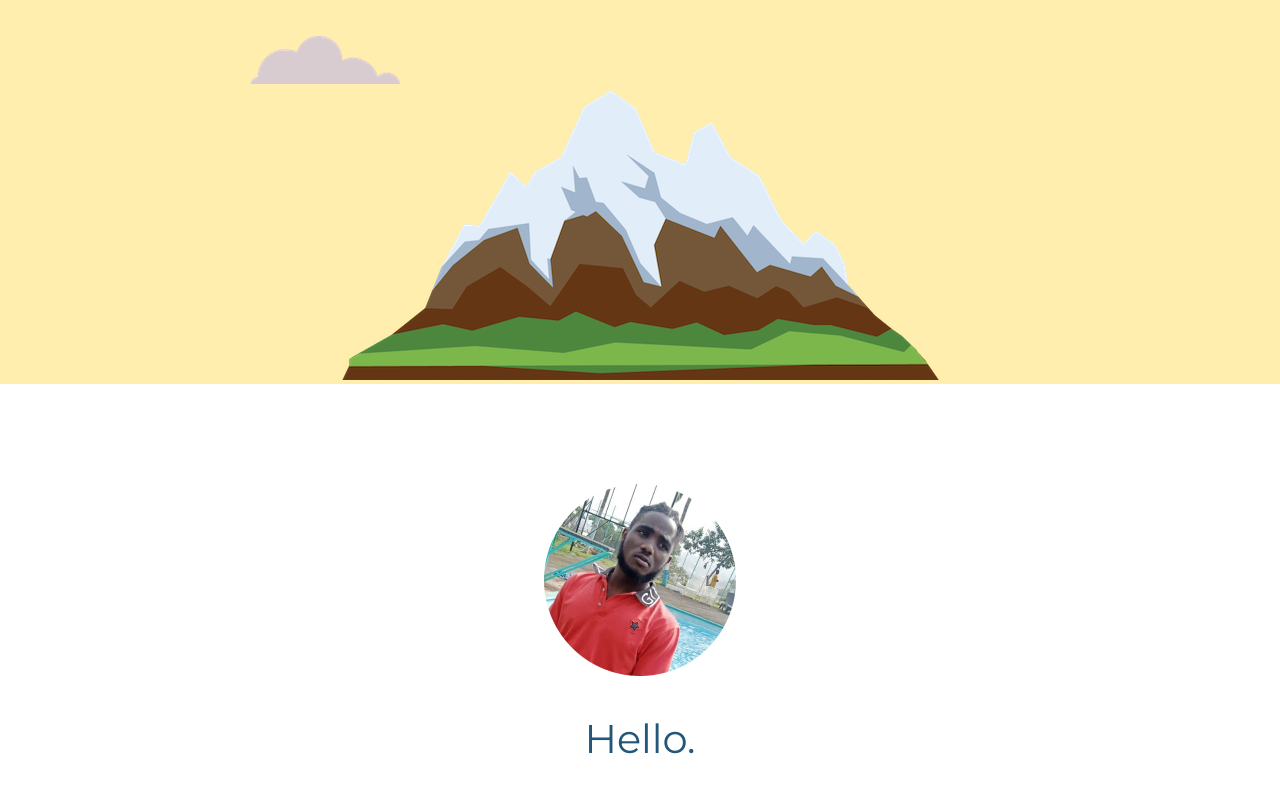
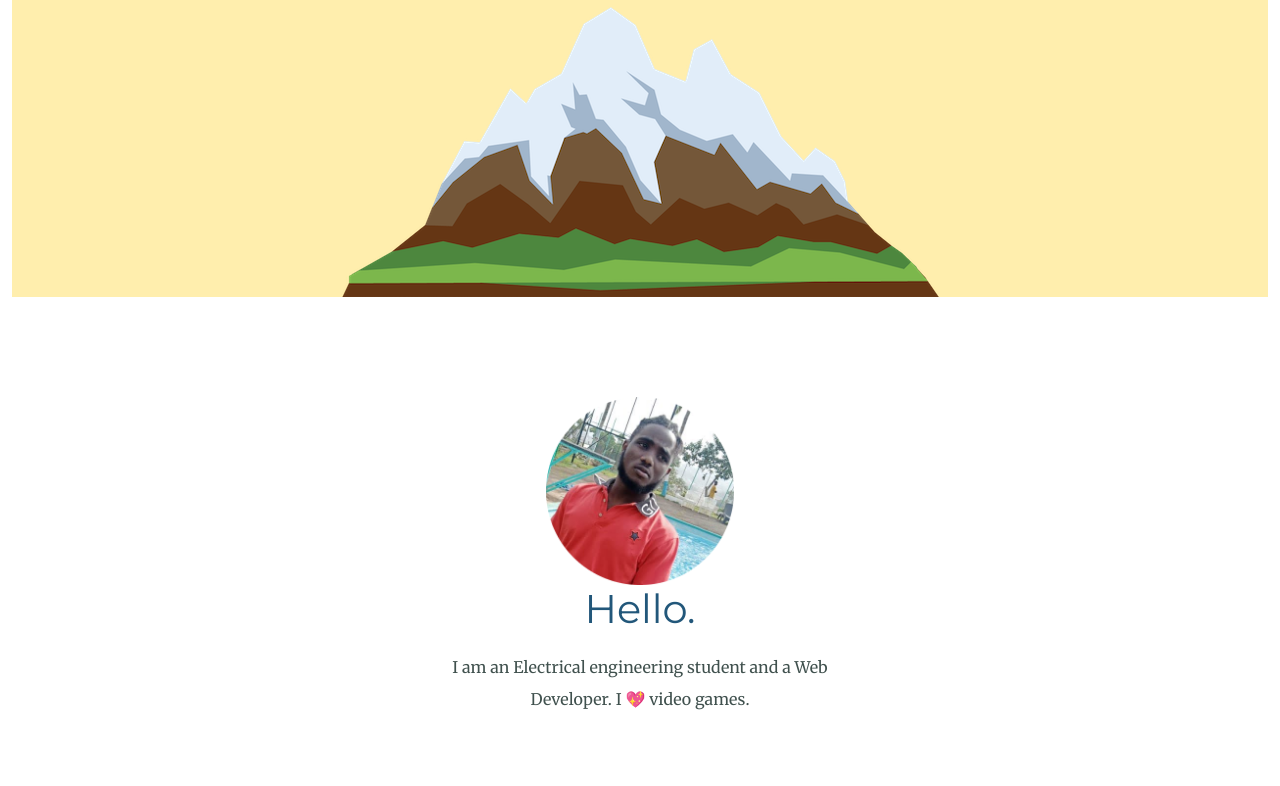
Before and after one commit to TOP-J/jessy.github.io, a plain HTML site: page index.html in a window 1280 px wide. Shown: the part 384-1170 px from the top of the page. Drawn offline with nearby package versions, Linux system fonts and the light colour scheme.

Commit message:
1 update

```diff
--- a/index.html
+++ b/index.html
@@ -4,12 +4,15 @@
 <head>
   <meta charset="utf-8">
   <title>NKEH JESSY</title>
+  <!-- CSS only -->
+<link href="https://cdn.jsdelivr.net/npm/bootstrap@5.2.0-beta1/dist/css/bootstrap.min.css" rel="stylesheet" integrity="sha384-0evHe/X+R7YkIZDRvuzKMRqM+OrBnVFBL6DOitfPri4tjfHxaWutUpFmBp4vmVor" crossorigin="anonymous">
   <link rel="stylesheet" href="css/styles.css">
   <link href="https://fonts.googleapis.com/css?family=Merriweather|Montserrat|Sacramento" rel="stylesheet">
   <link rel="icon" href="C:\Users\probook\Desktop\udemy web dev\CSS my site\favicon.ico">
 </head>
 
 <body>
+  <div class="container-fluid">
     <div class="top-container">
       <img class="top-cloud" src="images/cloud.png" alt="cloud">
       <div class="title-text">
@@ -59,6 +62,8 @@
       <a class="footer-link" href="https://secret-headland-22375.herokuapp.com/">blog app</a>
       <p class="copyright">© 2022 BABA-j Tech.</p>
     </div>
+  </div>
+
 </body>
 
 </html>
```
Lines whose indentation alone changed are shown as unchanged.
